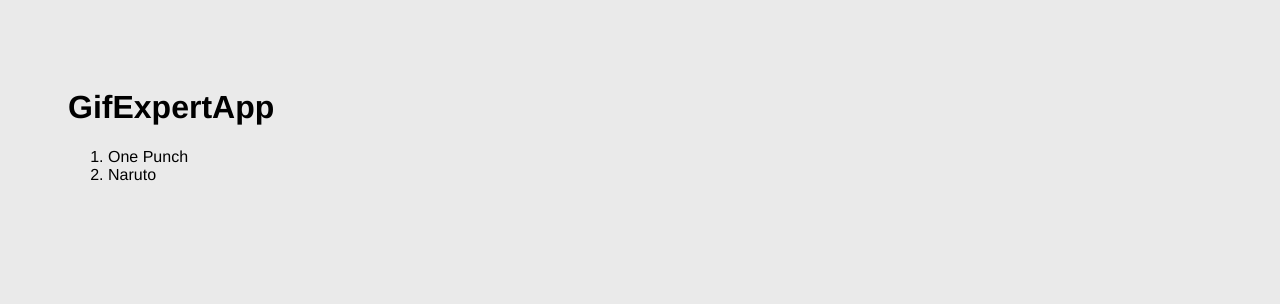
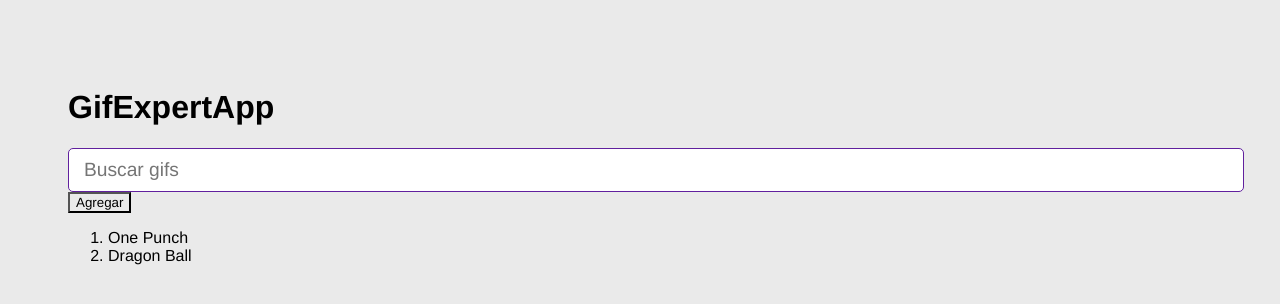
Before and after one commit to nico98gon/04-gif-expert-app, a React (Vite) app: page / in a window 1280 px wide. Shown: the top 304 px of the page. Built offline with nearby package versions, Linux system fonts and the light colour scheme.

Commit message:
76. Componente AddCategory

```diff
--- a/src/GifExpertApp.jsx
+++ b/src/GifExpertApp.jsx
@@ -1,18 +1,22 @@
 import { useState } from "react";
+import { AddCategory } from "./components/AddCategory";
 
 export const GifExpertApp = () => {
 
-        const [categories, setcategories] = useState(['One Punch', 'Naruto']);
+        const [categories, setcategories] = useState(['One Punch', 'Dragon Ball']);
 
-        console.log(categories);
+        const onAddCategory = () => setcategories(['Valorant', ...categories]);
+
+        // console.log(categories);
 
     return(
         <>
             {/* titulo */}
             <h1>GifExpertApp</h1>
             {/* input */}
-
+            <AddCategory/>
             {/* Listado de Gif */}
+            <button onClick={onAddCategory}>Agregar</button>
             <ol>
                 {categories.map(category => {
                     return <li key={category}>{category}</li>
--- /dev/null
+++ b/src/components/AddCategory.jsx
@@ -0,0 +1,26 @@
+import { useState } from 'react';
+
+export const AddCategory = () => {
+
+    const [inputValue, setinputValue] = useState('');
+
+    const onInputChange = ({target}) => {
+        setinputValue(target.value);
+    }
+
+    const onSubmit = (event) =>{
+        event.preventDefault(); //Evita el refresh de la web
+        console.log(inputValue);
+    }
+
+    return(
+        <form onSubmit={(event) => onSubmit(event)}>
+            <input
+                type="Text"
+                placeholder="Buscar gifs"
+                value={inputValue}
+                onChange={onInputChange}
+            />
+        </form>
+    )
+}
```
